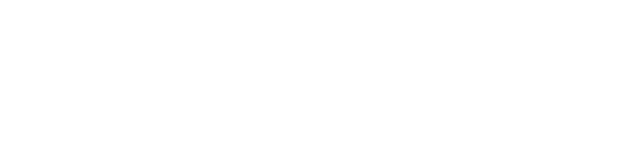
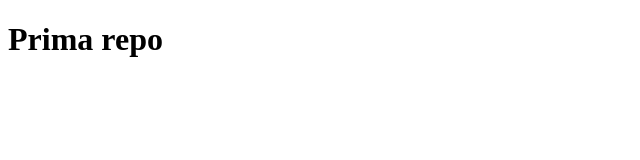
Before and after one commit to classe34-boolean/prima-repo, a plain HTML site: page index.html in a window 1280 px wide. Shown: the whole page, without its empty margins (0-640 px from the left). Drawn offline with Linux system fonts and the light colour scheme.

Commit message:
aggiunto h1

```diff
--- a/index.html
+++ b/index.html
@@ -7,6 +7,6 @@
     <title>Prima repo</title>
 </head>
 <body>
-
+    <h1>Prima repo</h1>
 </body>
 </html>
```
